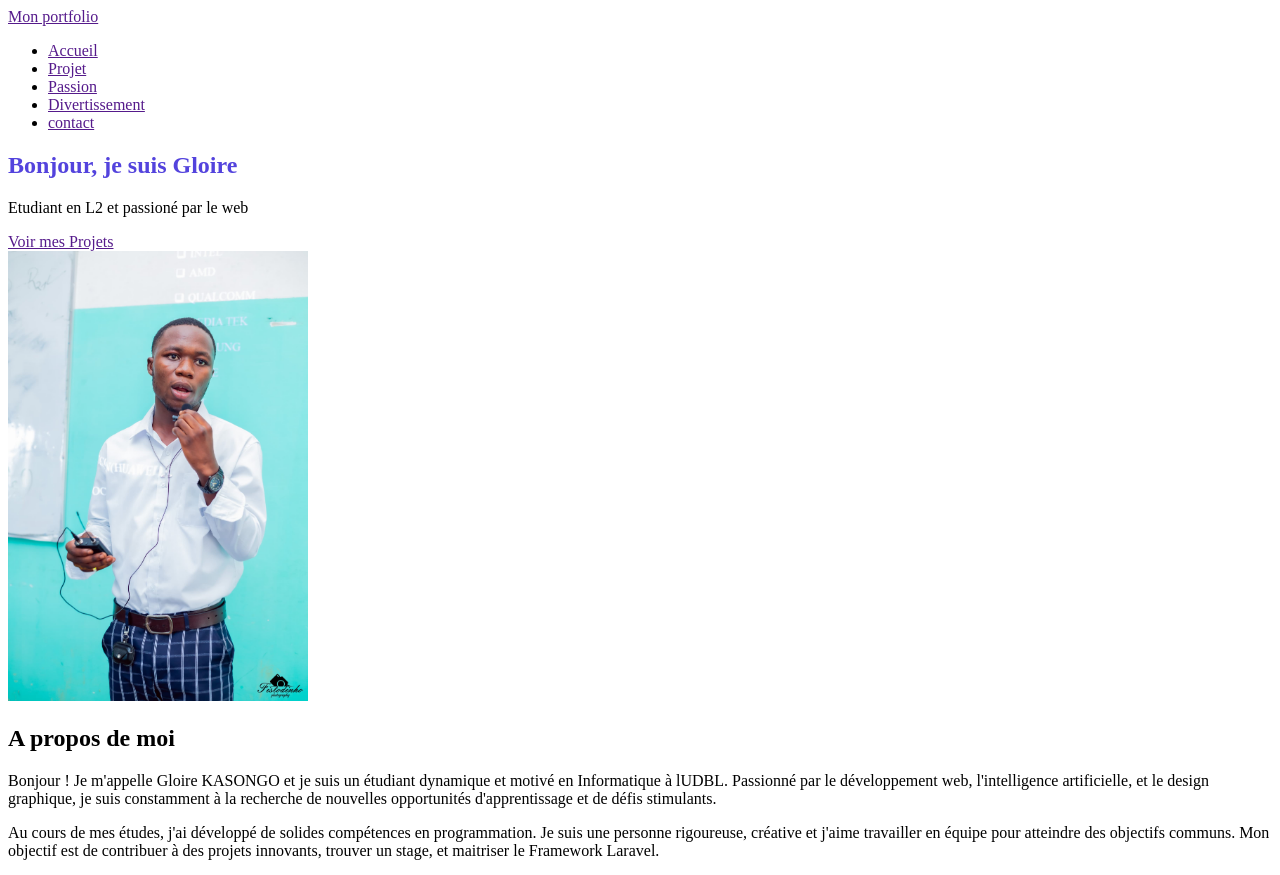
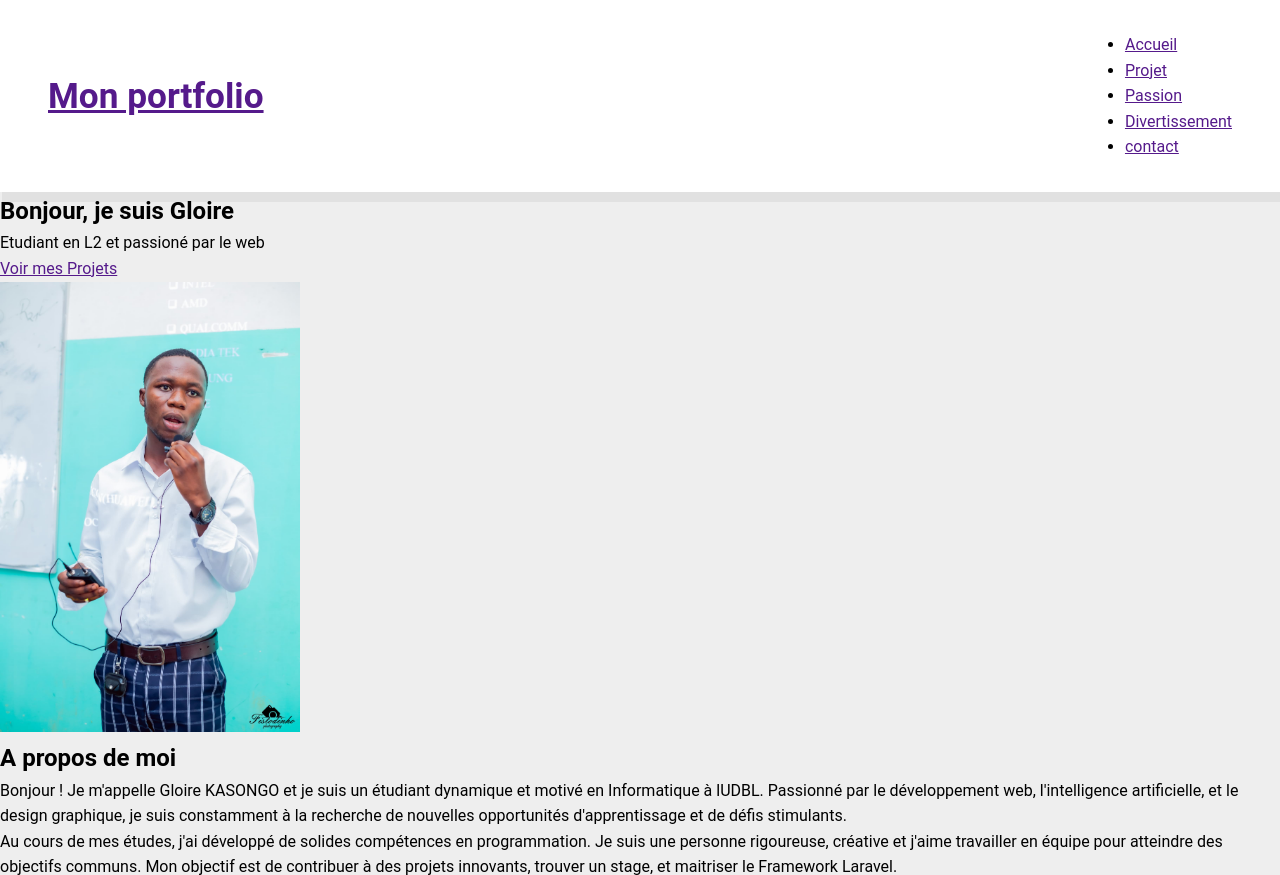
Before and after one commit to MukunaKasongoGloire/Mon-portfolio-2026, a plain HTML site: page index.html in a window 1280 px wide. Shown: the top 875 px of the page. Drawn offline with Linux system fonts and the light colour scheme.

Commit message:
stylisation du header

```diff
--- a/CSS/style.css
+++ b/CSS/style.css
@@ -8,8 +8,32 @@
     --gris-clair:#EEE;
 
 }
-
-h1{
-    color: var(--violet-fonce);
+*{
+  margin: 0;
+  padding: 0;
+  box-sizing: border-box;
 
 }
+body{
+    background-color: var(--gris-clair);
+    font-family: Roboto,sans-serif;
+    line-height: 1.6;
+
+}
+header{
+    background-color: white;
+    box-shadow: 2px 10px rgba(0, 0, 0, 0.05);
+    position: sticky;
+    top: 0;
+    z-index: 100;
+    display: flex;
+    justify-content: space-between;
+    align-items: center;
+    padding: 2rem 3rem;
+}
+header div{
+    text-decoration: none;
+    font-size: 2.2rem;
+    font-weight: bold;
+    color: var(--violet-doux);
+}
```
